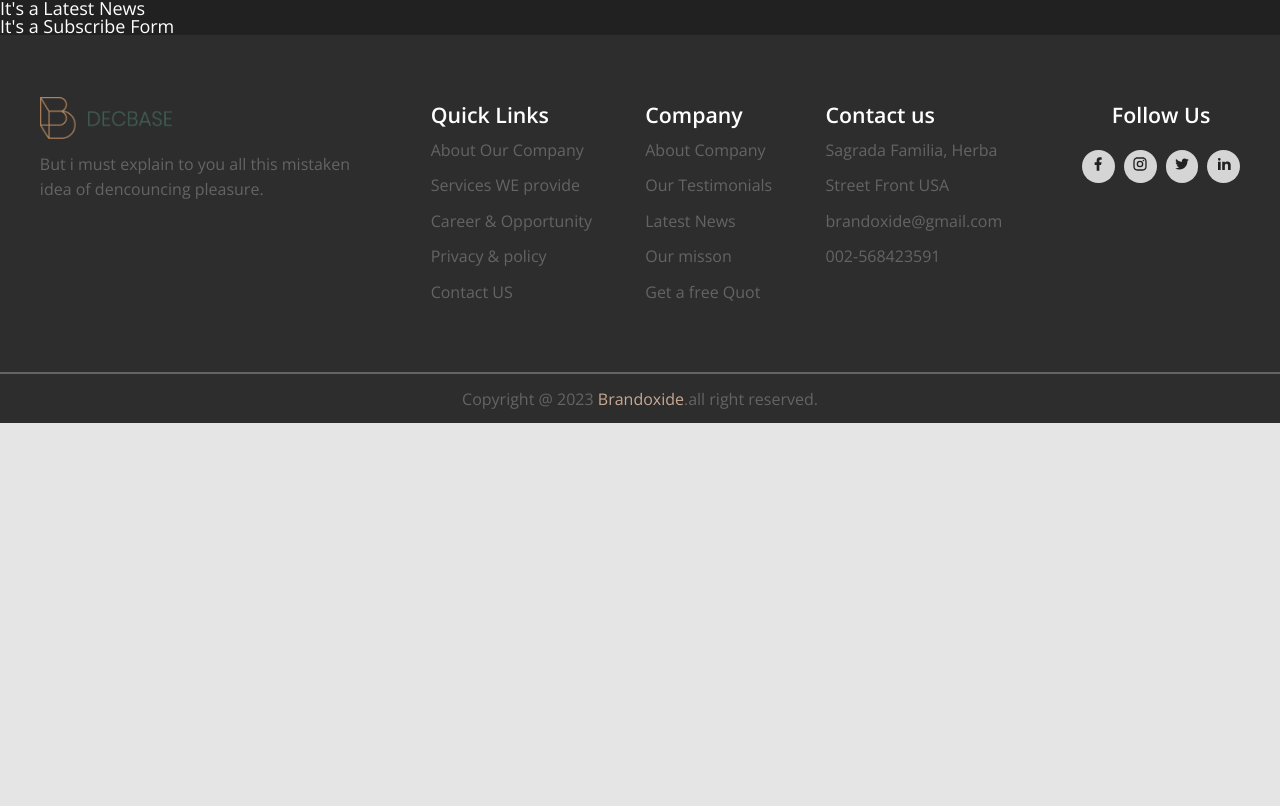
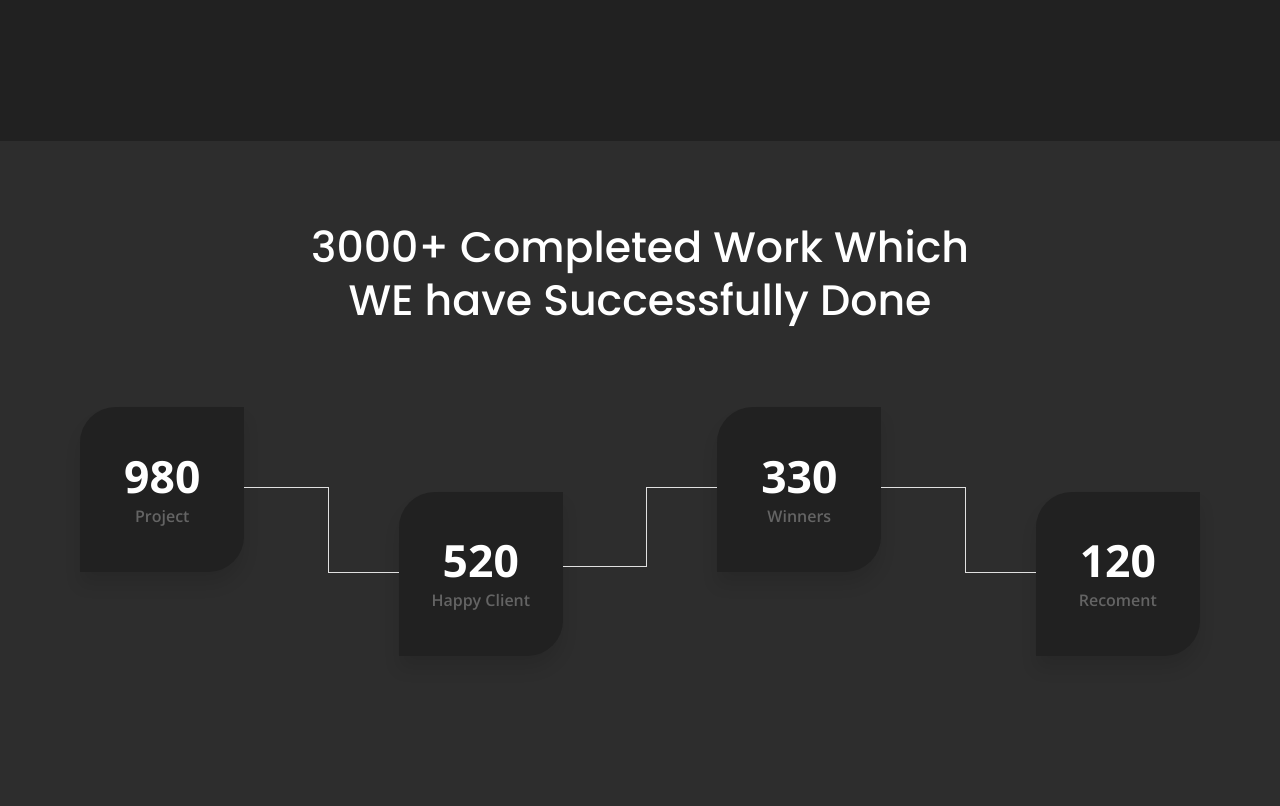
Before and after one commit to stashakasha/Hometask-3, a React (Create React App) app in the folder decbase/: page / in a window 1280 px wide. Shown: the part 2114-2920 px from the top of the page. Before the commit the page ends 2537 px from the top, so only its background shows below. Built offline with nearby package versions, Linux system fonts and the light colour scheme.

Commit message:
add stats

```diff
--- /dev/null
+++ b/decbase/src/assets/scss/components/stats.scss
@@ -0,0 +1,130 @@
+@import '../mixins';
+@import '../vars';
+
+.stats {
+    background-color: var(--background-gray);
+    margin-top: 200/$vw;
+    padding: 90/$vw 0 90/$vw;
+    &__title {
+        font-family: 'Poppins';
+        font-weight: 500;
+        font-size: 48/$vw;
+        line-height: 1.25;
+        text-align: center;
+        width: 821/$vw;
+        margin: 0 auto;
+    }
+    &__cards {
+        margin: 90/$vw;
+        display: grid;
+        grid-template-columns: repeat(7, 1fr);
+        grid-template-rows: repeat(3, 95/$vw);
+    }
+    &__card {
+        border-radius: 40/$vw 0;
+        background-color: var(--background);
+        box-shadow: 0 13px 16px rgba(0, 0, 0, 0.1);
+        width: 185/$vw;
+        height: 185/$vw;
+        @include flex_center;
+        flex-direction: column;
+        position: relative;
+        transition: all .3s ease-in-out;
+        &:hover {
+            scale: 1.008;
+            box-shadow: 0 13px 16px rgba(0, 0, 0, 0.15);
+        }
+        &-num {
+            font-weight: 700;
+            font-size: 50/$vw;
+            line-height: 1.2;
+            text-align: center;
+        }
+        &-desc {
+            font-weight: 600;
+            font-size: 18/$vw;
+            line-height: 1.67;
+            color: var(--text-light);
+            text-align: center;
+        }
+        &-first {
+            grid-column: 1/2;
+            grid-row: 1/2;
+            &::after {
+                content: "";
+                width: 95/$vw;
+                height: 95/$vw;
+                border-top: 1px solid #E0E0E0;
+                border-right: 1px solid #E0E0E0;
+                position: absolute;
+                left: 185/$vw;
+                top: 90/$vw;
+            }
+        }
+        &-second {
+            grid-column: 3/4;
+            grid-row: 2/3;
+            &::before {
+                content: "";
+                width: 79/$vw;
+                height: 95/$vw;
+                border-top: 1px solid #E0E0E0;
+                position: absolute;
+                left: -79/$vw;
+                top: 90/$vw;
+            }
+            &::after {
+                content: "";
+                width: 95/$vw;
+                height: 90/$vw;
+                border-bottom: 1px solid #E0E0E0;
+                border-right: 1px solid #E0E0E0;
+                position: absolute;
+                left: 185/$vw;
+                top: -5/$vw;
+            }
+        }
+        &-third {
+            grid-column: 5/6;
+            grid-row: 1/2;
+            &::before {
+                content: "";
+                width: 79/$vw;
+                height: 95/$vw;
+                border-top: 1px solid #E0E0E0;
+                position: absolute;
+                left: -79/$vw;
+                top: 90/$vw;
+            }
+            &::after {
+                content: "";
+                width: 95/$vw;
+                height: 95/$vw;
+                border-top: 1px solid #E0E0E0;
+                border-right: 1px solid #E0E0E0;
+                position: absolute;
+                left: 185/$vw;
+                top: 90/$vw;
+            }
+        }
+        &-fourth {
+            grid-column: 7/8;
+            grid-row: 2/3;
+            &::before {
+                content: "";
+                width: 79/$vw;
+                height: 95/$vw;
+                border-top: 1px solid #E0E0E0;
+                position: absolute;
+                left: -79/$vw;
+                top: 90/$vw;
+            }
+        }
+    }
+}
+
+@media (max-width: $mobile) {
+    .stats {
+        display: none;
+    }
+}
--- a/decbase/src/assets/scss/style.scss
+++ b/decbase/src/assets/scss/style.scss
@@ -11,4 +11,5 @@
 @import './components/progressBar.scss';
 @import './components/hero.scss';
 @import './components/about.scss';
+@import './components/stats.scss';
 @import './components/footer.scss';
--- a/decbase/src/components/Stats.js
+++ b/decbase/src/components/Stats.js
@@ -2,8 +2,28 @@ import React from "react";
 
 const Stats = () => {
     return(
-        <div>
-            <h1>It's a section Statistic</h1>
+        <div className="container">
+            <section className="stats">
+                <h3 className="stats__title">3000+ Completed Work Which WE have Successfully Done</h3>
+                <div className="stats__cards">
+                    <div className="stats__card stats__card-first">
+                        <p className="stats__card-num">980</p>
+                        <p className="stats__card-desc">Project</p>
+                    </div>
+                    <div className="stats__card stats__card-second">
+                        <p className="stats__card-num">520</p>
+                        <p className="stats__card-desc">Happy Client</p>
+                    </div>
+                    <div className="stats__card stats__card-third">
+                        <p className="stats__card-num">330</p>
+                        <p className="stats__card-desc">Winners</p>
+                    </div>
+                    <div className="stats__card stats__card-fourth">
+                        <p className="stats__card-num">120</p>
+                        <p className="stats__card-desc">Recoment</p>
+                    </div>
+                </div>
+            </section>
         </div>
     );
 }
```
